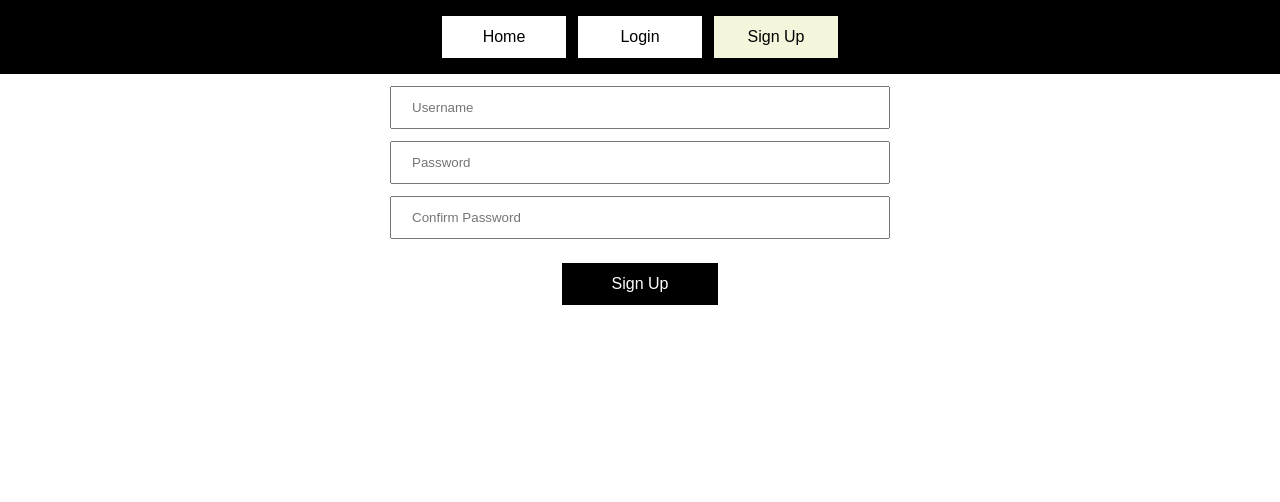
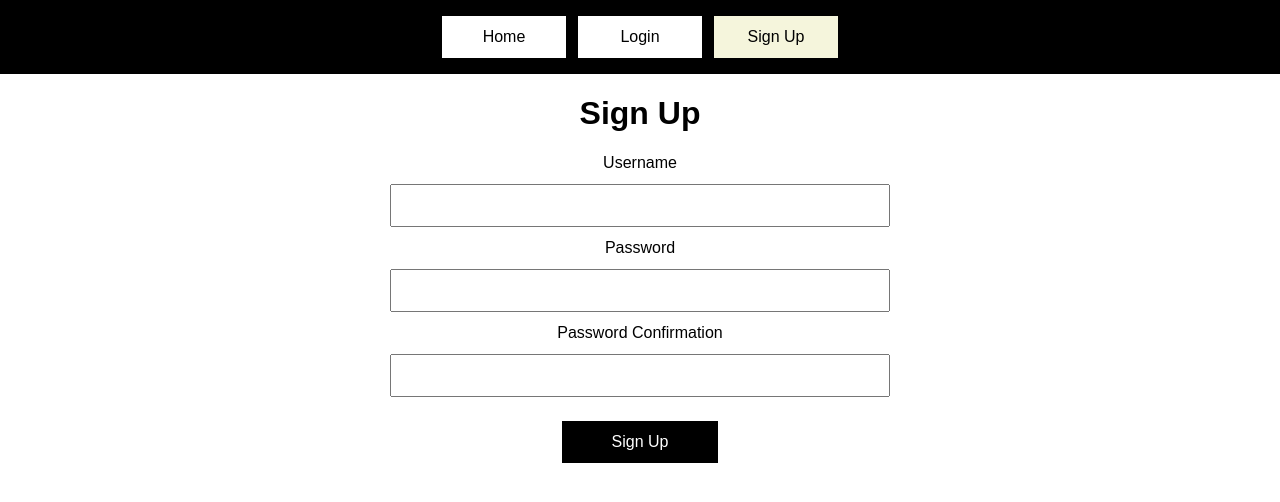
Before and after one commit to e4c5Nf3d6/phase-4-project, a React (Create React App) app in the folder client/: page /signup in a window 1280 px wide. Shown: the top 502 px of the page. Built offline with nearby package versions, Linux system fonts and the light colour scheme; no server answers.

Commit message:
add Formik

```diff
--- a/client/src/components/Login.js
+++ b/client/src/components/Login.js
@@ -1,67 +1,74 @@
 import React, { useState } from "react";
+import { useFormik } from "formik";
+import * as yup from "yup";
 import { useHistory } from "react-router-dom";
 
 function Login({ onLogin }) {
     const history = useHistory()
-    const [username, setUsername] = useState("")
-    const [password, setPassword] = useState("")
-    const [error, setError] = useState("")
+    const [showError, setShowError] = useState(false)
 
-    function handleSubmit(e) {
-        e.preventDefault()
-        setError("")
+    const formSchema = yup.object().shape({
+        username: yup.string()
+            .required("Please enter your username"),
+        password: yup.string()
+            .required("Please enter your password"),
+    });
 
+    const formik = useFormik({
+        initialValues: {
+            username: "",
+            password: ""
+        },
+        validationSchema: formSchema,
+        onSubmit: (values) => {
             fetch("/login", {
                 method: "POST",
                 headers: {
                     "Content-Type": "application/json"
                 },
-            body: JSON.stringify({
-                username: username,
-                password: password
-            })
-        })
-            .then((r) => {
-                if (r.ok) {
+                body: JSON.stringify(values, null, 2)
+            }).then((r) => {
+                if (r.status == 200) {
                     r.json()
                     .then((user) => {
                         onLogin(user)
                         history.push('/')
                     })
-                } else {
-                    r.json()
-                    .then((err) => setError(err.error))
+                } else if (r.status == 401) {
+                    setShowError(true)
+                }
+            })
         }
     })
 
-        setUsername("");
-        setPassword("");
-    }
-
     return (
-        <>
-            <form onSubmit={handleSubmit}>
+        <div>
+            <h1>Login</h1>
+            <form onSubmit={formik.handleSubmit}>
+                {showError ? <p style={{ color: "red" }}>Invalid username or password</p> : null}
+                <label htmlFor="username">Username</label>
                 <input
                     type="text"
+                    id="username"
                     name="username"
-                    placeholder="Username"
-                    value={username}
-                    onChange={(e) => setUsername(e.target.value)}
+                    value={formik.values.username}
+                    onChange={formik.handleChange}
+                    onBlur={formik.handleBlur}
                 />
+                {formik.touched.username && formik.errors.username ? <p style={{ color: "red" }}> {formik.errors.username}</p> : null}
+                <label htmlFor="password">Password</label>
                 <input
                     type="text"
+                    id="password"
                     name="password"
-                    placeholder="Password"
-                    value={password}
-                    onChange={(e) => setPassword(e.target.value)}
+                    value={formik.values.password}
+                    onBlur={formik.handleBlur}
+                    onChange={formik.handleChange}
                 />
+                {formik.touched.password && formik.errors.password ? <p style={{ color: "red" }}> {formik.errors.password}</p> : null}
                 <button type="submit">Login</button>
             </form>
-            <div>
-                <p>{error}</p>
         </div>
-        </>
-
     )
 }
 
--- a/client/src/components/SignUp.js
+++ b/client/src/components/SignUp.js
@@ -1,77 +1,87 @@
 import React, { useState } from "react";
+import { useFormik } from "formik";
+import * as yup from "yup";
 import { useHistory } from "react-router-dom";
 
 function SignUp({ onLogin }) {
     const history = useHistory()
-    const [username, setUsername] = useState("")
-    const [password, setPassword] = useState("")
-    const [passwordConfirmation, setPasswordConfirmation] = useState("")
-    const [error, setError] = useState("")
+    const [showError, setShowError] = useState(false)
 
-    function handleSubmit(e) {
-        e.preventDefault();
-        setError("");
+    const formSchema = yup.object().shape({
+        username: yup.string()
+            .required("Please enter a username"),
+        password: yup.string()
+            .required("Please enter a password"),
+        password_confirmation: yup.string().required('Please retype your password')
+            .oneOf([yup.ref('password')], 'Your passwords do not match.')
+    });
 
+    const formik = useFormik({
+        initialValues: {
+            username: "",
+            password: "",
+            password_confirmation: ""
+        },
+        validationSchema: formSchema,
+        onSubmit: (values) => {
             fetch("/signup", {
                 method: "POST",
                 headers: {
                     "Content-Type": "application/json"
                 },
-            body: JSON.stringify({
-                username: username,
-                password: password,
-                password_confirmation: passwordConfirmation
-            })
-        })
-            .then((r) => {
-                if (r.ok) {
+                body: JSON.stringify(values, null, 2)
+            }).then((r) => {
+                if (r.status == 201) {
                     r.json()
                     .then((user) => {
                         onLogin(user)
-                        history.push("/")
+                        history.push('/')
                     })
-                } else {
-                    r.json()
-                    .then((err) => setError(err.error))
+                } else if (r.status == 422) {
+                    setShowError(true)
+                }
+            })
         }
     })
 
-        setUsername("")
-        setPassword("")
-        setPasswordConfirmation("")
-    }
-
     return (
-        <>
-            <form onSubmit={handleSubmit}>
+        <div>
+            <h1>Sign Up</h1>
+            <form onSubmit={formik.handleSubmit}>
+                {showError ? <p style={{ color: "red" }}> Username already taken</p> : null}
+                <label htmlFor="username">Username</label>
                 <input
                     type="text"
+                    id="username"
                     name="username"
-                    placeholder="Username"
-                    value={username}
-                    onChange={(e) => setUsername(e.target.value)}
+                    value={formik.values.username}
+                    onChange={formik.handleChange}
+                    onBlur={formik.handleBlur}
                 />
+                {formik.touched.username && formik.errors.username ? <p style={{ color: "red" }}> {formik.errors.username}</p> : null}
+                <label htmlFor="password">Password</label>
                 <input
                     type="text"
+                    id="password"
                     name="password"
-                    placeholder="Password"
-                    value={password}
-                    onChange={(e) => setPassword(e.target.value)}
+                    value={formik.values.password}
+                    onChange={formik.handleChange}
+                    onBlur={formik.handleBlur}
                 />
+                {formik.touched.password && formik.errors.password ? <p style={{ color: "red" }}> {formik.errors.password}</p> : null}
+                <label htmlFor="password_confirmation">Password Confirmation</label>
                 <input
                     type="text"
-                    name="password"
-                    placeholder="Confirm Password"
-                    value={passwordConfirmation}
-                    onChange={(e) => setPasswordConfirmation(e.target.value)}
+                    id="password_confirmation"
+                    name="password_confirmation"
+                    value={formik.values.password_confirmation}
+                    onChange={formik.handleChange}
+                    onBlur={formik.handleBlur}
                 />
+                {formik.touched.password_confirmation && formik.errors.password_confirmation ? <p style={{ color: "red" }}> {formik.errors.password_confirmation}</p> : null}
                 <button type="submit">Sign Up</button>
             </form>
-            <div>
-                <p>{error}</p>
         </div>
-        </>
-
     )
 }
 
```
Also changed, not shown: client/package.json (+6 -2 lines), 2 other files (tests, documents, lock files or other folders). Lines whose indentation alone changed are shown as unchanged.
